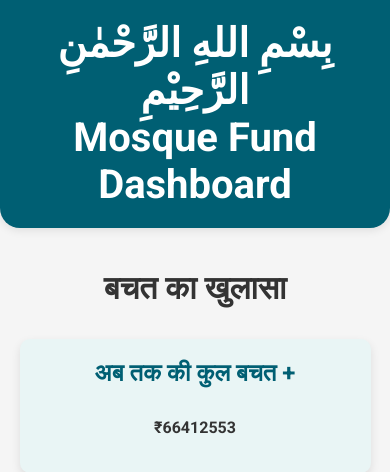
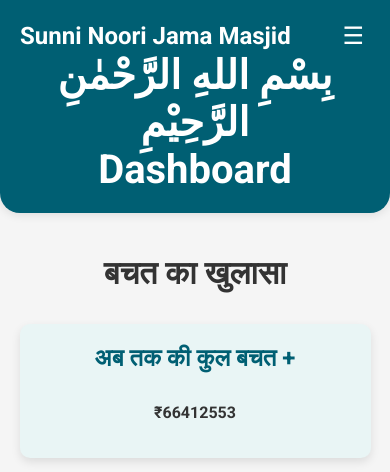
Before and after one commit to ajaj123-debug/Mosque-fund-management-system, a Django app: page /home in a window 390 px wide. Shown: the top 472 px of the page. Run offline with Django 5.2, Linux system fonts and the light colour scheme; data comes from the database, SQL or seed files in the repository.

Commit message:
last commit

```diff
--- a/community_fund/templates/home.html
+++ b/community_fund/templates/home.html
@@ -201,12 +201,85 @@
             border-radius: 20px 20px 0 0;
             box-shadow: 0 -2px 10px rgba(0, 0, 0, 0.1);
         }
+        /* Navbar styles */
+        .navbar {
+            display: flex;
+            justify-content: space-between;
+            align-items: center;
+            width: 100%;
+            background: #005f73;
+            padding: 1px 20px;
+            position: relative;
+        }
+
+        .navbar-brand {
+            color: white;
+            font-size: 1.5em;
+            font-weight: bold;
+        }
+
+        .navbar-links {
+            display: flex;
+            gap: 20px;
+        }
+
+        .navbar-links a {
+            color: white;
+            text-decoration: none;
+            font-size: 1.1em;
+        }
+
+        .navbar-toggle {
+            display: none;
+            background: none;
+            color: white;
+            font-size: 1.5em;
+            border: none;
+            cursor: pointer;
+        }
+
+        /* Responsive Navbar for Mobile */
+        @media (max-width: 768px) {
+            .navbar-links {
+                display: none;
+                flex-direction: column;
+                width: 100%;
+                position: absolute;
+                top: 60px;
+                left: 0;
+                background-color: #005f73;
+                text-align: center;
+            }
+
+            .navbar-links.active {
+                display: flex;
+            }
+
+            .navbar-toggle {
+                display: block;
+            }
+        }
+
     </style>
 </head>
 <body>
     <header>
+
+        <!-- Navbar -->
+        <nav class="navbar">
+            <div class="navbar-brand">Sunni Noori Jama Masjid</div>
+            <div class="navbar-links" id="navbarLinks">
+                <a href="#">Home</a>
+                <a href="#">Savings</a>
+                <a href="#">Deductions</a>
+                <a href="#">Reports</a>
+                <a href="#">Manage</a>
+            </div>
+            <!-- Hamburger Icon for mobile view -->
+            <button class="navbar-toggle" onclick="toggleNavbar()">☰</button>
+        </nav>
         <h1>بِسْمِ اللهِ الرَّحْمٰنِ الرَّحِيْمِ</h1>
-        <h1>Mosque Fund Dashboard</h1>
+        <h1>Dashboard</h1>
     </header>
     <!-- Savings Section -->
     <div class="section">
@@ -287,7 +360,7 @@
     </div>
 
     <div class="section">
-        <h1>पिछले महीने का रिपोर्ट देखें</h1>
+        <h1>पिछले महीने का रिपोर्ट</h1>
         <div class="card">
             <a href="{% url 'monthwise_report' %}">
                 <button class="utton" type="button">पिछले महीने का रिपोर्ट देखें</button>
@@ -326,6 +399,13 @@
                 }
             }
         </script>
+        <script type="text/javascript">
+            function toggleNavbar() {
+                var navbarLinks = document.getElementById('navbarLinks');
+                navbarLinks.classList.toggle('active');
+            }
+        </script>
+
     </footer>
 </body>
 </html>
```
